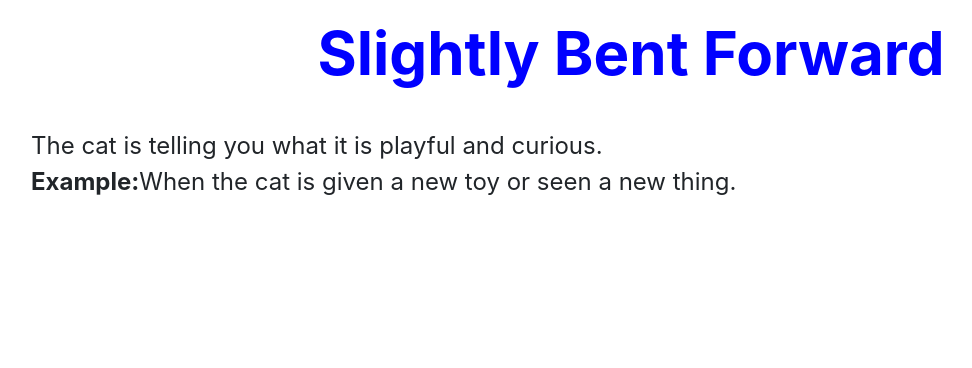
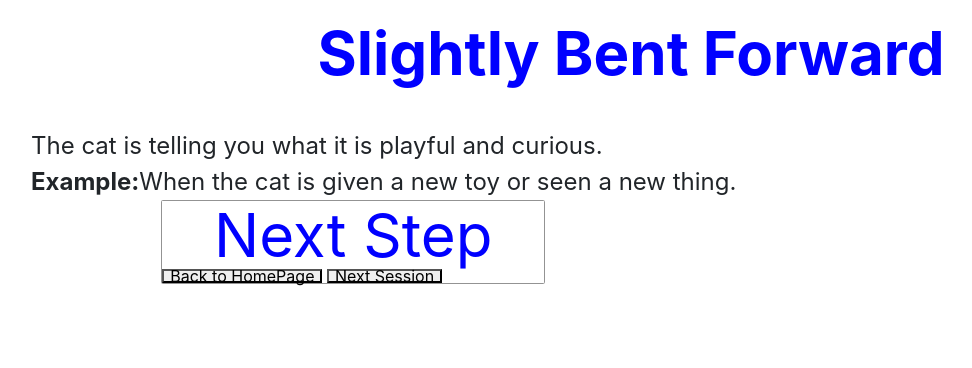
Before and after one commit to woshijielie/COMS4170_Cat_Behavior, a Flask app: page /learn/1 in a window 1280 px wide. Shown: the part 432-800 px from the top of the page, without its empty margins (9-981 px from the left). Run offline with Flask 2, Linux system fonts and the light colour scheme; some libraries are stand-ins or nearby versions.

Commit message:
create pop-up window

```diff
--- a/templates/learn.html
+++ b/templates/learn.html
@@ -21,4 +21,12 @@
 
 <div id="learn_container"></div>
 
+<div class="confirmBox">
+  <div class="center title">Next Step</div>
+  <button class="confirmBtn" onclick="sure(1)">Back to HomePage</button>
+  <button class="confirmBtn" onclick="sure(0, id)">Next Session</button>
+</div>
+
+<div class="maskModal" style="display: none;"></div>
+
 {% endblock %}
```
